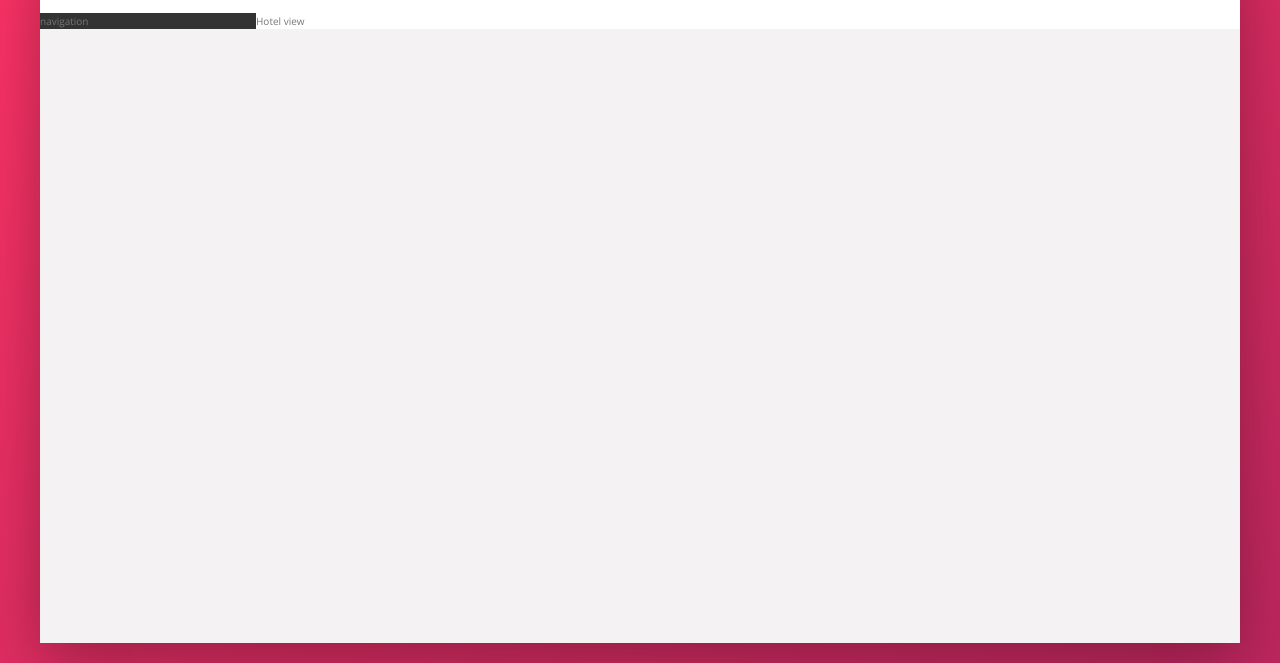
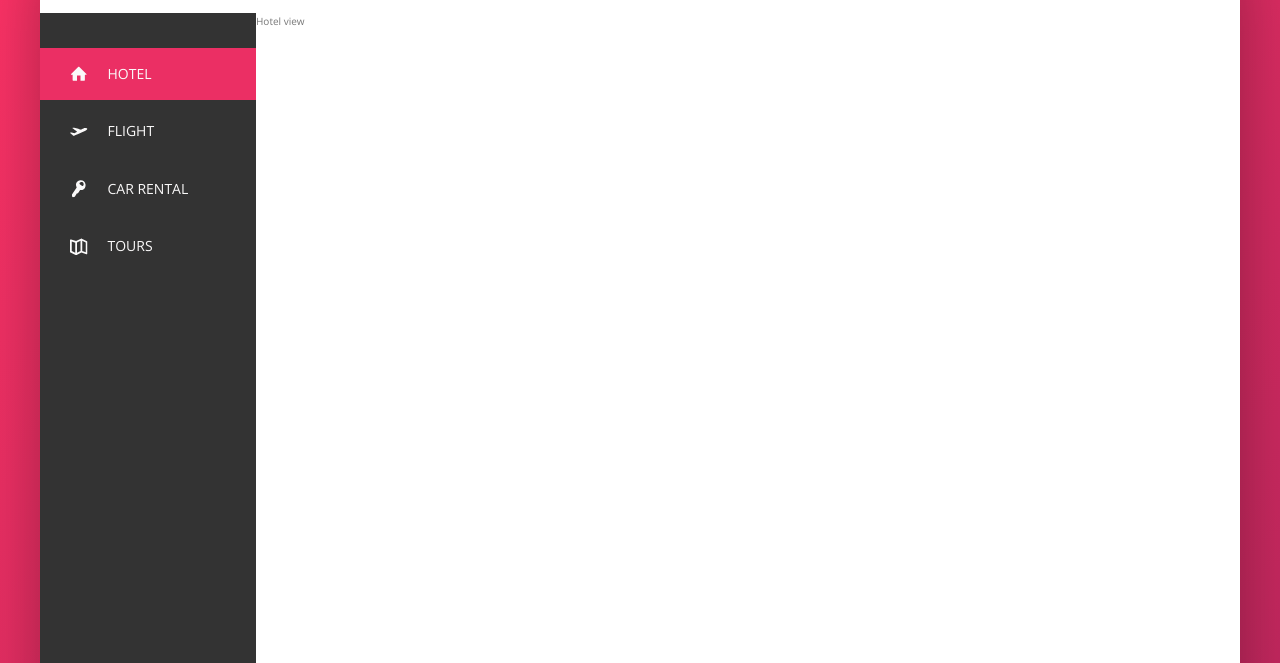
Before and after one commit to csergey8/Trillo, a website: page index.html in a window 1280 px wide. Shown: the part 137-800 px from the top of the page. Drawn offline with nearby package versions, Linux system fonts and the light colour scheme.

Commit message:
navigation sidebar ended

```diff
--- a/index.html
+++ b/index.html
@@ -44,7 +44,44 @@
             </header>
             <div class="content">
                 <nav class="sidebar">
-                    navigation
+                    <ul class="side-nav">
+                        <li class="side-nav__item side-nav__item--active">
+                            <a href="#" class="side-nav__link">
+                                <svg class="side-nav__icon">
+                                    <use xlink:href="img/sprite.svg#icon-home"></use>
+                                </svg>
+                                <span>Hotel</span>
+                            </a>
+                        </li>
+                        <li class="side-nav__item">
+                            <a href="#" class="side-nav__link">
+                                <svg class="side-nav__icon">
+                                    <use xlink:href="img/sprite.svg#icon-aircraft-take-off"></use>
+                                </svg>
+                                <span>Flight</span>
+                            </a>
+                        </li>
+                        <li class="side-nav__item">
+                            <a href="#" class="side-nav__link">
+                                <svg class="side-nav__icon">
+                                    <use xlink:href="img/sprite.svg#icon-key"></use>
+                                </svg>
+                                <span>Car rental</span>
+                            </a>
+                        </li>
+                        <li class="side-nav__item">
+                            <a href="#" class="side-nav__link">
+                                <svg class="side-nav__icon">
+                                    <use xlink:href="img/sprite.svg#icon-map"></use>
+                                </svg>
+                                <span>Tours</span>
+                            </a>
+                        </li>
+                    </ul>
+
+                    <div class="legal">
+                        &copy; 2018 by trillo.
+                    </div>
                 </nav>
                 <main class="hotel-view">
                     Hotel view
--- a/sass/_components.scss
+++ b/sass/_components.scss
@@ -110,3 +110,68 @@
     }
 
 }
+
+.side-nav {
+    font-size: 1.4rem;
+    list-style: none;
+    margin-top: 3.5rem;
+
+
+    &__item {
+        position: relative;
+
+        &:not(:last-child) {
+            margin-bottom: .5rem;
+        }
+    }
+
+
+    &__item::before {
+        content: "";
+        position: absolute;
+        top: 0;
+        left: 0;
+        height: 100%;
+        width: 3px;
+        background-color: var(--color-primary);
+        transform: scaleY(0);
+        transition: transform .2s, width .4s cubic-bezier(1,0,0,1) .2s, background-color .2s;
+    }
+
+    &__item:hover::before,
+    &__item--active::before {
+        transform: scaleY(1);
+        width: 100%;
+    }
+
+    &__item:active::before {
+        background-color: var(--color-primary-light);
+    }
+
+    &__link:link,
+    &__link:visited {
+        color: var(--color-grey-light-1);
+        text-transform: uppercase;
+        text-decoration: none;
+        display: block;
+        padding: 1.5rem 3rem;
+        z-index: 10;
+        position: relative;
+        display: flex;
+        align-items: center;
+    }
+
+    &__icon {
+        width: 1.75rem;
+        height: 1.75rem;
+        margin-right: 2rem;
+        fill: currentColor;
+    }
+}
+
+.legal {
+    font-size: 1.2rem;
+    color: var(--color-grey-light-4);
+    text-align: center;
+    padding: 2.5rem;
+}
--- a/sass/_layout.scss
+++ b/sass/_layout.scss
@@ -27,6 +27,12 @@
     background-color: var(--color-grey-dark-1);
 
     flex: 0 0 18%;
+
+    display: flex;
+    flex-direction: column;
+    justify-content: space-between;
+
+    height: 80rem;
 }
 
 .hotel-view {
```
Also changed, not shown: css/style.css.
